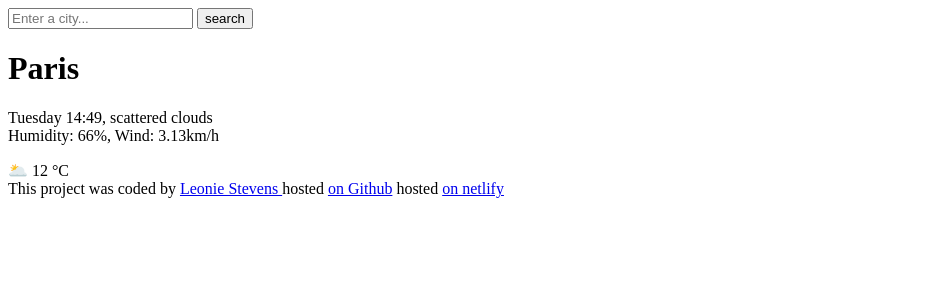
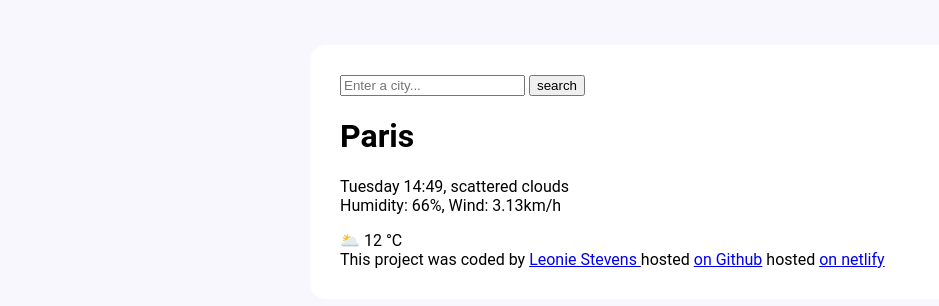
Before and after one commit to Leonie152/MyweatherApp, a plain HTML site: page index.html in a window 1280 px wide. Shown: the whole page, without its empty margins (0-939 px from the left). Drawn offline with Linux system fonts and the light colour scheme.

Commit message:
styled the body in css

```diff
--- a/index.html
+++ b/index.html
@@ -3,9 +3,11 @@
   <head>
     <meta charset="UTF-8" />
     <meta name="viewport" content="width=device-width, initial-scale=1.0" />
+    <link rel="stylesheet" href="style.css" />
     <title>WeatherApp</title>
   </head>
   <body>
+    <div class="weather-app">
       <header>
         <form>
           <input type="search" placeholder="Enter a city..." required />
@@ -37,5 +39,6 @@
           on netlify</a
         >
       </footer>
+    </div>
   </body>
 </html>
--- /dev/null
+++ b/style.css
@@ -0,0 +1,12 @@
+body {
+  background-color: #f9f7fe;
+  font-family: "Roboto", sans serif;
+}
+.weather-app {
+  background-color: white;
+  max-width: 600px;
+  margin: 45px auto;
+  box-shadow: 0 30px 50px rgba (65, 50, 100, 0.08);
+  border-radius: 16px;
+  padding: 30px;
+}
```
Lines whose indentation alone changed are shown as unchanged.
